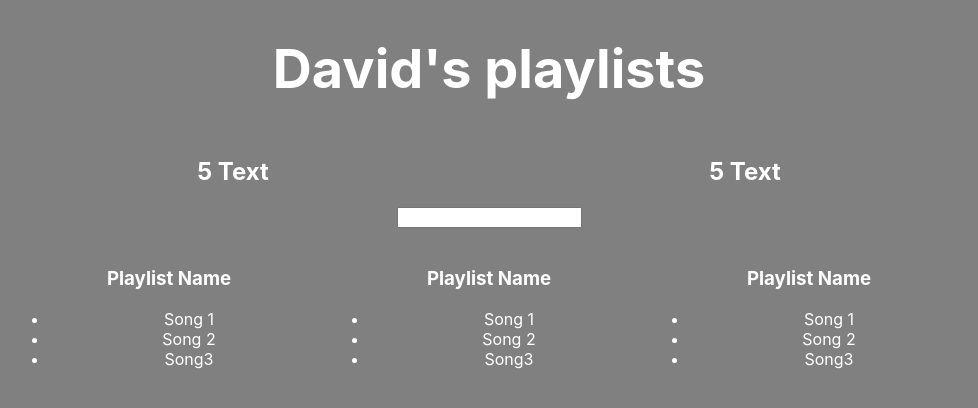
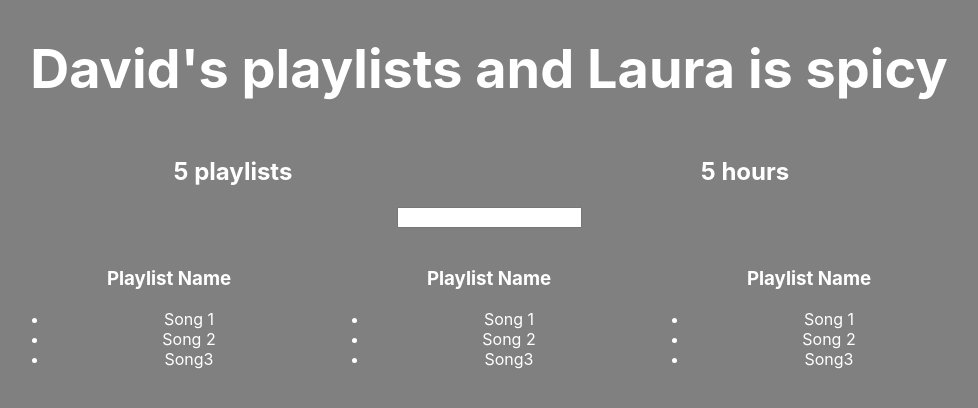
Before and after one commit to ronanhealy94/spotify-controller, a React (Create React App) app: page / in a window 1280 px wide. Shown: the top 408 px of the page, without its empty margins (151-1129 px from the left). Built offline with nearby package versions, Linux system fonts and the light colour scheme.

Commit message:
Update App.js

```diff
--- a/src/App.js
+++ b/src/App.js
@@ -30,7 +30,7 @@ class Summary extends Component {
   render () {
     return (
       <div style={{width: '40%', display: 'inline-block'}}>
-        <h2 style={defaultStyle}>{this.props.playlists && this.props.playlists.length} Text</h2>
+        <h2 style={defaultStyle}>{this.props.playlists && this.props.playlists.length} playlists</h2>
       </div>
     );
   }
@@ -40,7 +40,7 @@ class Summary2 extends Component {
   render () {
     return (
       <div style={{width: '40%', display: 'inline-block'}}>
-        <h2 style={defaultStyle}>{this.props.playlists && this.props.playlists.length} Text</h2>
+        <h2 style={defaultStyle}>{this.props.playlists && this.props.playlists.length} hours</h2>
       </div>
     );
   }
@@ -87,7 +87,7 @@ class App extends Component {
         {this.state.serverData.user ?
         <div>
           <h1 style={{...defaultStyle, 'font-size': '54px'}}>
-            {this.state.serverData.user.name}'s playlists
+            {this.state.serverData.user.name}'s playlists and Laura is spicy
           </h1>
 
           <Summary playlists={this.state.serverData.user.name}/>
```
